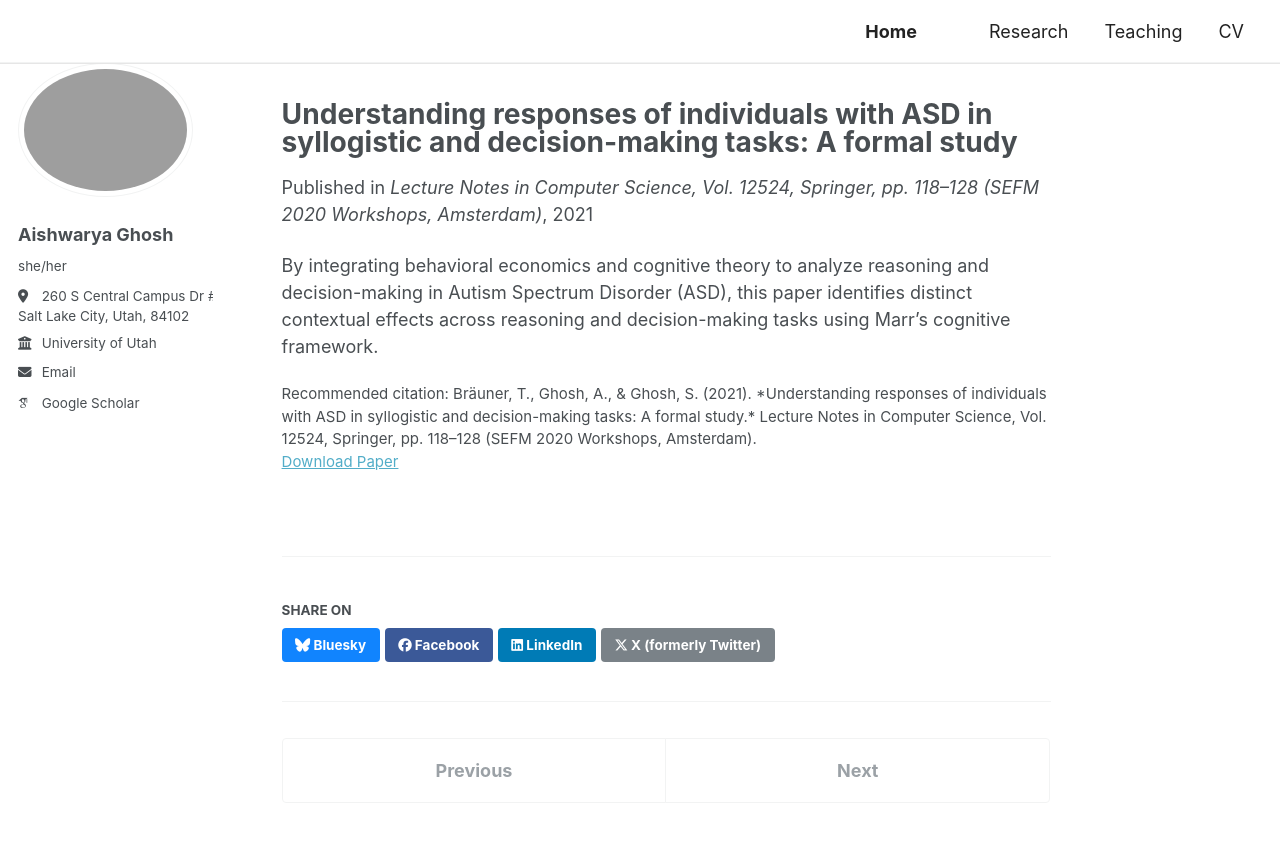
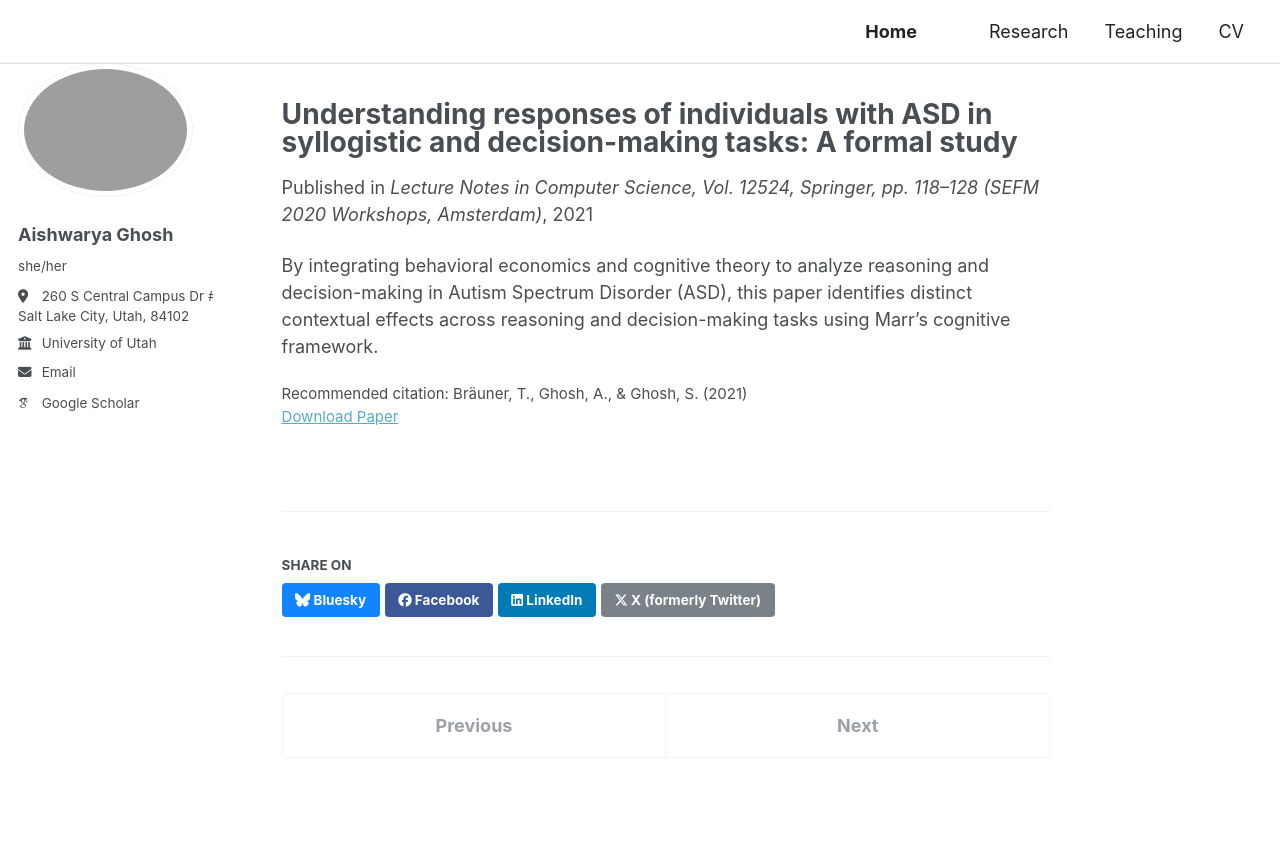
Before and after one commit to ghoshash1/ghoshash1.github.io, a Jekyll site: the page built from _publications/2021-10-15-asd-syllogistic-decision.md, in a window 1280 px wide and 965 px high. Shown: the top 842 px of the window. Built offline with Jekyll 4.4.1, drawn with Linux system fonts in a browser that asks for light colours; some web fonts are replaced.

Commit message:
Update 2021-10-15-asd-syllogistic-decision.md

```diff
--- a/_publications/2021-10-15-asd-syllogistic-decision.md
+++ b/_publications/2021-10-15-asd-syllogistic-decision.md
@@ -6,7 +6,7 @@ date: 2021-10-15
 venue: "Lecture Notes in Computer Science, Vol. 12524, Springer, pp. 118–128 (SEFM 2020 Workshops, Amsterdam)"
 paperurl: "https://doi.org/10.1007/978-3-030-67220-1_10"  # optional: add DOI or Springer link
 excerpt: "By integrating behavioral economics and cognitive theory to analyze reasoning and decision-making in Autism Spectrum Disorder, the study identifies distinct contextual effects across tasks using Marr’s cognitive framework."
-citation: "Bräuner, T., Ghosh, A., & Ghosh, S. (2021). *Understanding responses of individuals with ASD in syllogistic and decision-making tasks: A formal study.* Lecture Notes in Computer Science, Vol. 12524, Springer, pp. 118–128 (SEFM 2020 Workshops, Amsterdam)."
+citation: "Bräuner, T., Ghosh, A., & Ghosh, S. (2021)"
 ---
 
 By integrating behavioral economics and cognitive theory to analyze reasoning and decision-making in Autism Spectrum Disorder (ASD), this paper identifies distinct contextual effects across reasoning and decision-making tasks using Marr’s cognitive framework.
```
